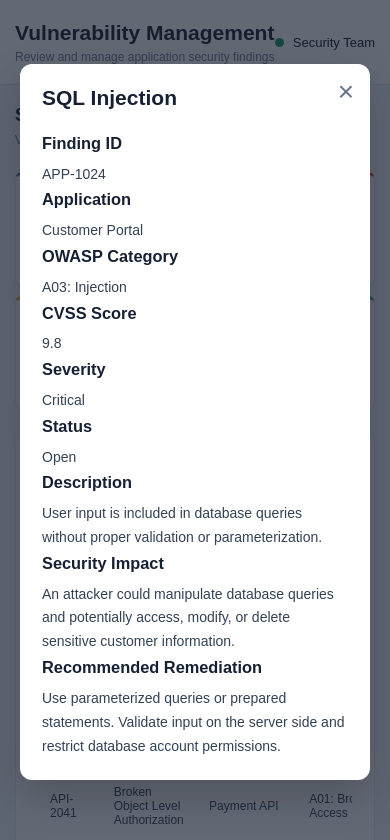
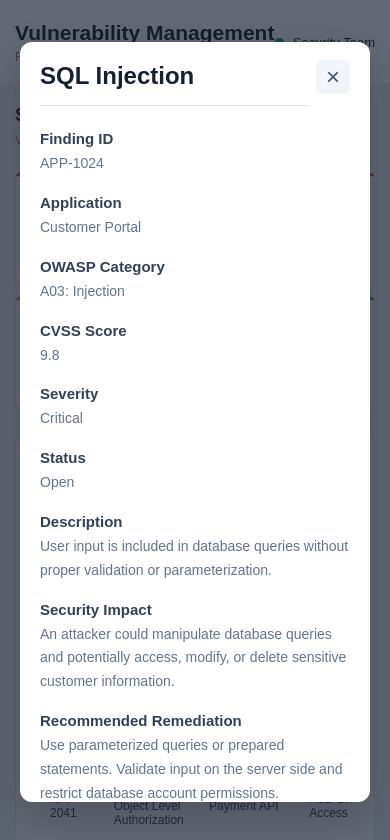
Before and after one commit to tejaaluri/appsec-command-center, a plain HTML site: page vulnerabilities.html in a window 390 px wide. Both pictures are taken after a click on the element 336 px from the left and 667 px from the top of the page. Shown: the top 840 px of the page. Drawn offline with Linux system fonts and the light colour scheme.

Commit message:
Update modal styles for improved layout and design

```diff
--- a/assets/css/style.css
+++ b/assets/css/style.css
@@ -442,6 +442,7 @@ tbody tr:hover {
     border-bottom: none;
 }
 
+
 /* Vulnerability Details Modal */
 .modal {
     display: none;
@@ -457,46 +458,58 @@ tbody tr:hover {
 .modal-content {
     background: #ffffff;
     width: 100%;
-    max-width: 600px;
-    padding: 28px;
+    max-width: 650px;
+    max-height: 85vh;
+    overflow-y: auto;
+    padding: 30px;
     border-radius: 12px;
     position: relative;
     box-shadow: 0 15px 40px rgba(0, 0, 0, 0.2);
 }
 
 .modal-content h2 {
-    margin-top: 0;
-    margin-bottom: 20px;
+    margin: 0 40px 24px 0;
+    padding-bottom: 15px;
+    border-bottom: 1px solid #e2e8f0;
     color: #172033;
+    font-size: 24px;
 }
 
 .modal-close {
     position: absolute;
-    top: 12px;
-    right: 16px;
+    top: 18px;
+    right: 20px;
     border: none;
-    background: none;
-    font-size: 28px;
+    background: #f1f5f9;
+    border-radius: 6px;
+    width: 34px;
+    height: 34px;
+    font-size: 24px;
     cursor: pointer;
-    color: #64748b;
+    color: #475569;
 }
 
 .modal-close:hover {
+    background: #fee2e2;
     color: #dc2626;
 }
 
-#modalDetails {
+#modalDetails h3 {
+    margin: 18px 0 5px;
     color: #334155;
-    line-height: 1.7;
+    font-size: 15px;
 }
 
-#modalDetails h3 {
-    margin-bottom: 5px;
-    color: #172033;
+#modalDetails p {
+    margin: 0;
+    color: #64748b;
+    font-size: 14px;
+    line-height: 1.7;
 }
 
 @media (max-width: 600px) {
     .modal-content {
-        padding: 22px;
+        padding: 20px;
+        max-height: 90vh;
     }
 }
```
